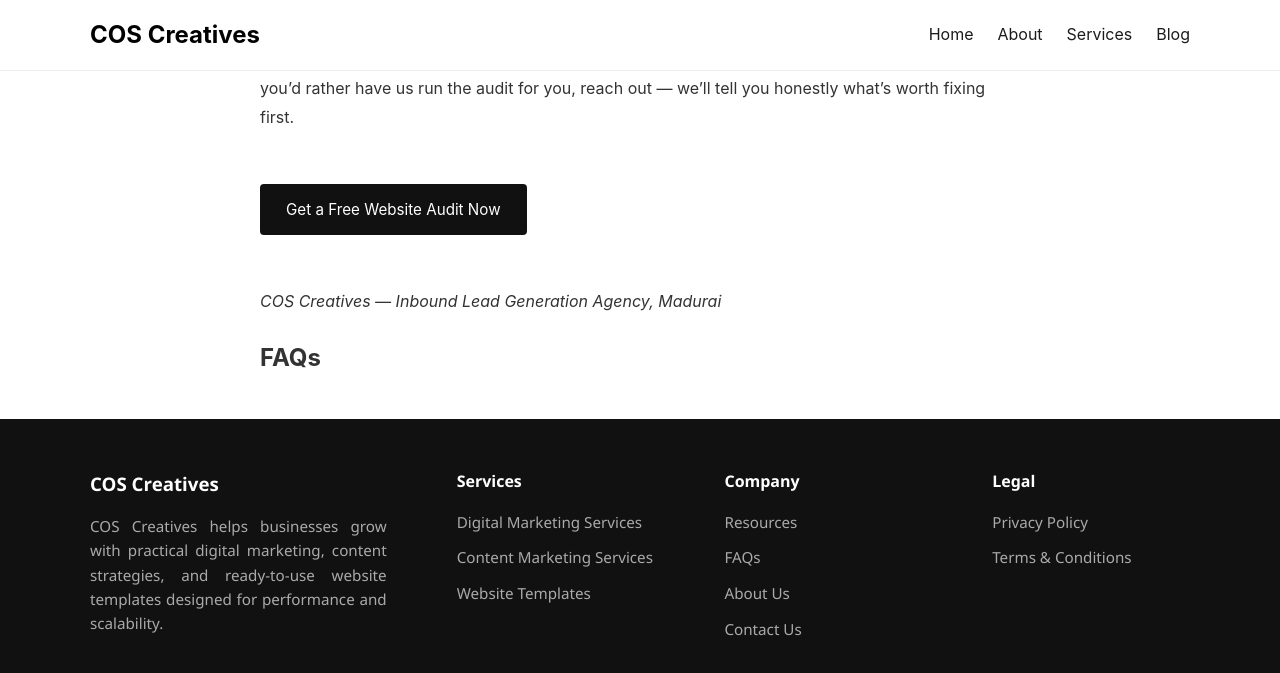
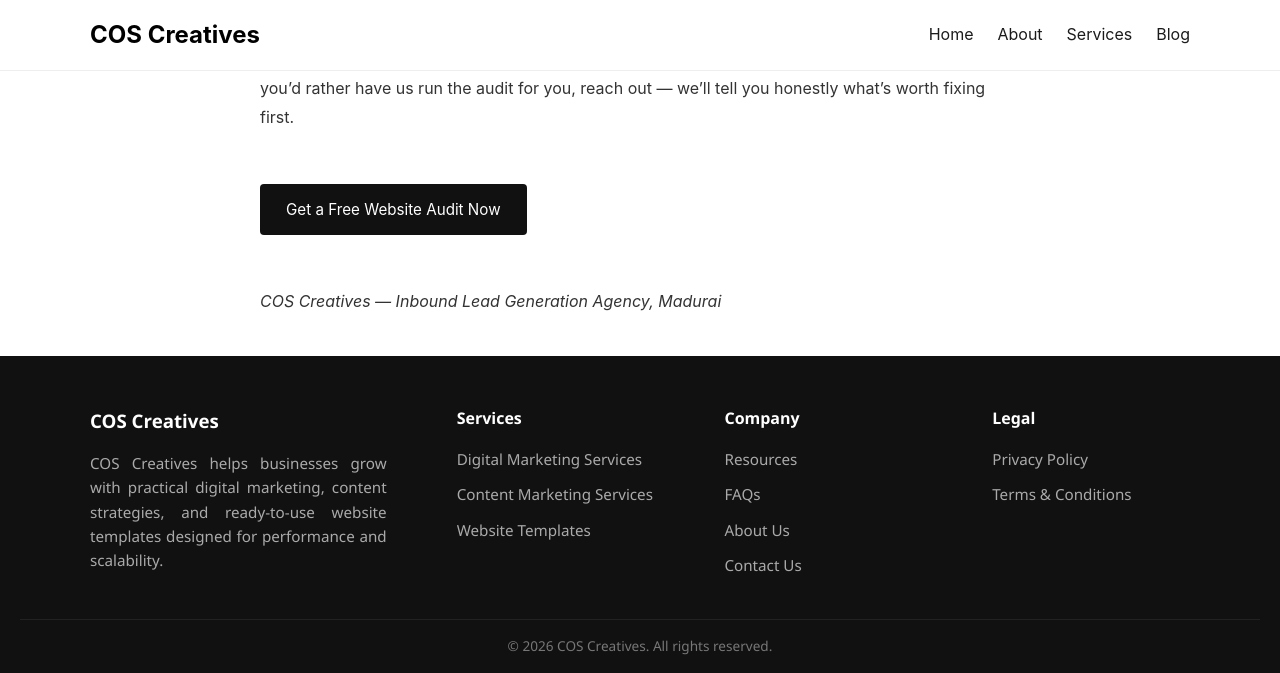
Before and after one commit to coscreativez-main/website, a Jekyll site: the page built from _posts/2026-07-19-why-my-website-isnt-ranking.md, in a window 1280 px wide and 900 px high, scrolled down 2634 px, cut to the strip 0-673 px from the top of the window. Built offline with Jekyll 4.4.1, drawn with Linux system fonts in a browser that asks for light colours; a script that is not in the unit is left out.

Commit message:
Update blogpost.html

```diff
--- a/_layouts/blogpost.html
+++ b/_layouts/blogpost.html
@@ -1,8 +1,6 @@
 ---
 layout: default
 ---
-{% include faq-schema.html %}
-
 <article class="post-container">
     <header class="post-header">
         <p class="post-date">{{ page.date | date: "%B %d, %Y" }}</p>
@@ -15,12 +13,4 @@
 
     <div class="faq-section">
 
-
-  <h2>FAQs</h2>
-  {% for item in page.faq %}
-    <h3>{{ item.question }}</h3>
-    <p>{{ item.answer }}</p>
-  {% endfor %}
-</div>
-
 </article>
```
